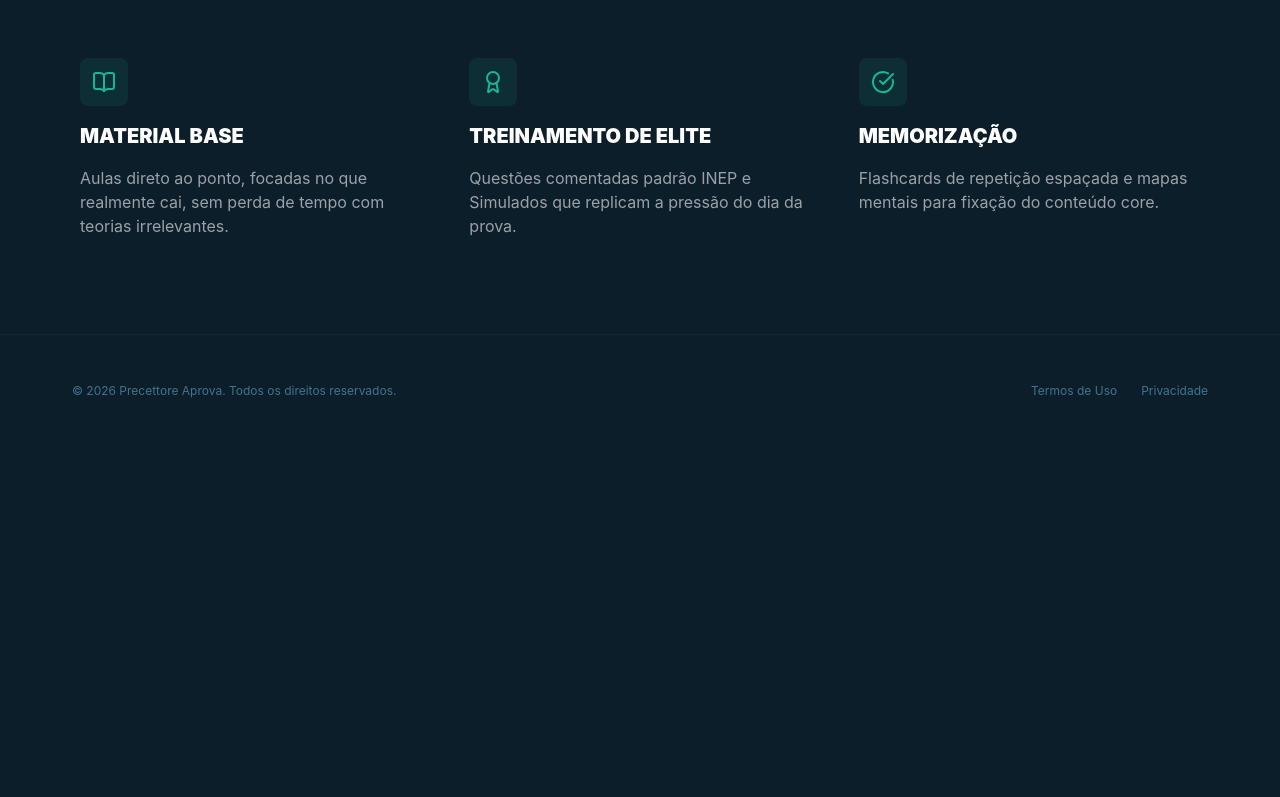
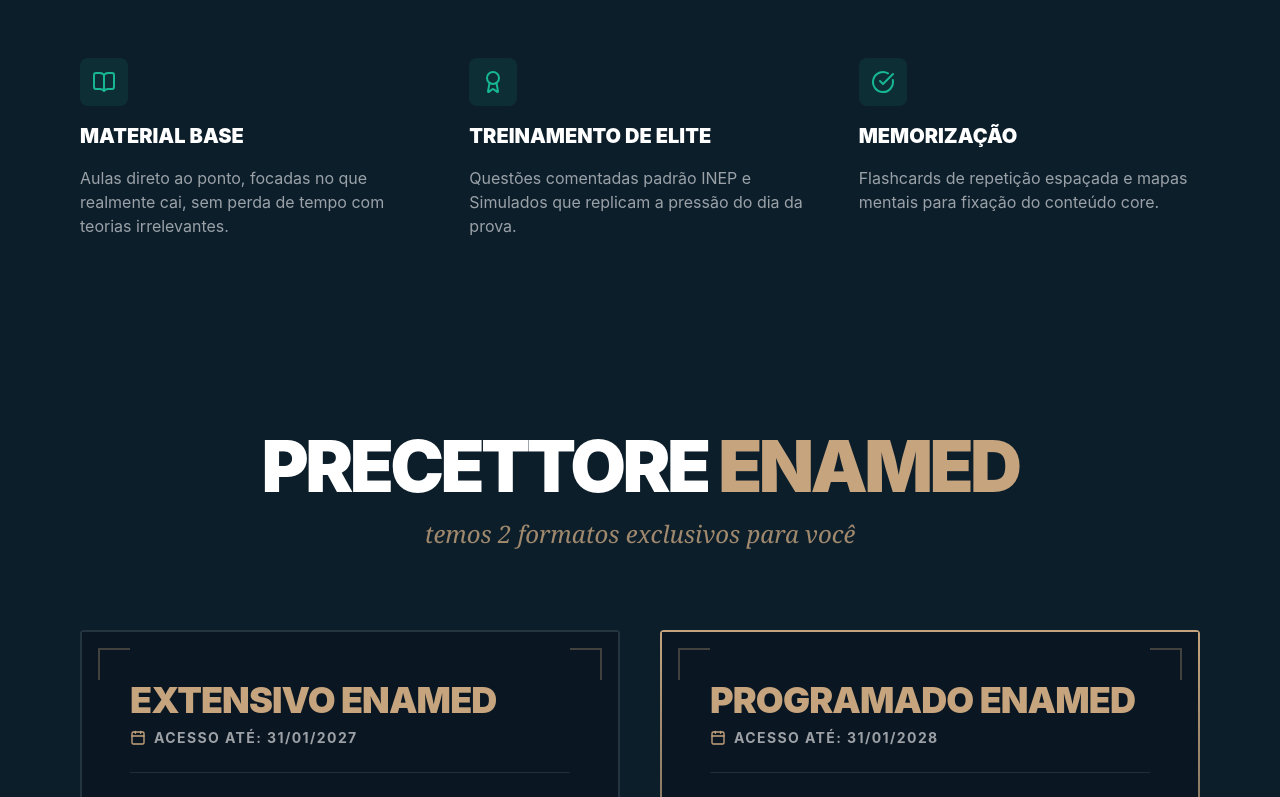
Before and after one commit to Gabriel-Souza-Tech/Precettore-Page, a React (Vite) app: page /trilha-dominio-inep in a window 1280 px wide. Shown: the part 2000-2797 px from the top of the page. Before the commit the page ends 2447 px from the top, so only its background shows below. Built offline with nearby package versions, Linux system fonts and the light colour scheme.

Commit message:
feat: refatorando seção do hero com imagem de autoridade e implementando planos de preço

```diff
--- a/package.json
+++ b/package.json
@@ -27,5 +27,8 @@
     "globals": "^17.5.0",
     "typescript": "^6.0.3",
     "vite": "^8.0.10"
-  }
+  },
+  "rewrites": [
+    { "source": "/(.*)", "destination": "/index.html" }
+  ]
 }
--- a/src/components/Header.tsx
+++ b/src/components/Header.tsx
@@ -62,13 +62,6 @@
               </div>
             </div>
           </div>
-
-          <a
-            href='#metodologia'
-            className='text-sm font-bold uppercase tracking-widest text-white hover:text-brand-primary transition-colors'
-          >
-            Metodologia
-          </a>
         </nav>
       </div>
     </header>
--- a/src/components/Hero.tsx
+++ b/src/components/Hero.tsx
@@ -1,16 +1,19 @@
 import React from 'react';
+import autoridadeRecorte from '../assets/autoridadeRecorte.webp';
+import { Link } from 'react-router-dom';
+import { ArrowRight } from 'lucide-react';
 
 const Hero: React.FC = () => {
   return (
-    <section className='relative pt-12 pb-20 lg:pt-24 lg:pb-32 overflow-hidden'>
+    <section className='relative pt-8 pb-20 lg:pt-16 lg:pb-32 overflow-hidden'>
       <div className='max-w-360 mx-auto px-4 md:px-10 lg:px-18'>
-        <div className='flex flex-col lg:flex-row items-center gap-12'>
+        <div className='flex flex-col lg:flex-row items-center lg:items-start gap-12'>
           {/* Lado Esquerdo: Textos e CTA */}
-          <div className='flex-1 text-center lg:text-left z-10'>
-            <span className='inline-block py-1 px-3 rounded-full bg-brand-primary/10 text-brand-primary text-xs font-bold uppercase tracking-wider mb-6'>
+          <div className='flex-1 text-center lg:text-left z-10 pt-20'>
+            <span className='inline-block py-2 px-4 rounded-full bg-brand-primary/10 text-brand-primary text-sm font-bold uppercase tracking-[0.2em] mb-10 border border-brand-primary/20'>
               Método Comprovado
             </span>
-            <h1 className='text-4xl md:text-6xl font-black text-white leading-tight mb-6'>
+            <h1 className='text-4xl md:text-6xl font-black text-white leading-tight  mb-6'>
               Domine a Medicina com a{' '}
               <span className='text-brand-primary'>Estratégia Certa</span>
             </h1>
@@ -20,39 +23,41 @@
               aprovação.
             </p>
             <div className='flex flex-col sm:flex-row items-center justify-center lg:justify-start gap-4'>
-              <button className='w-full sm:w-auto bg-brand-primary hover:bg-brand-primary/90 text-brand-dark px-8 py-4 rounded-xl font-extrabold text-lg transition-all shadow-lg shadow-brand-primary/20'>
-                Quero ser aprovado
-              </button>
-              <button className='w-full sm:w-auto border border-brand-secondary/30 hover:bg-white/5 text-white px-8 py-4 rounded-xl font-bold text-lg transition-all'>
-                Conhecer o método
-              </button>
+              <Link to='trilha-dominio-inep'>
+                <button className='group relative w-full sm:w-auto flex items-center justify-center gap-4 bg-brand-primary hover:bg-brand-primary/90 text-brand-dark px-12 py-5 rounded-2xl font-black text-xl transition-all shadow-2xl shadow-brand-primary/20 transform hover:-translate-y-1'>
+                  Conhecer o método
+                  <ArrowRight
+                    size={24}
+                    className='group-hover:translate-x-2 transition-transform'
+                  />
+                </button>
+              </Link>
             </div>
           </div>
 
-          {/* Lado Direito: Visual / Vídeo Mockup */}
-          <div className='flex-1 relative w-full max-w-xl lg:max-w-none'>
-            <div className='relative rounded-2xl overflow-hidden border border-white/10 shadow-2xl'>
-              {/* Espaço para o vídeo ou imagem principal */}
-              <div className='aspect-video bg-slate-800 flex items-center justify-center group cursor-pointer'>
-                <div className='w-20 h-20 bg-brand-primary rounded-full flex items-center justify-center pl-1 transition-transform group-hover:scale-110'>
-                  <svg
-                    className='w-8 h-8 text-brand-dark'
-                    fill='currentColor'
-                    viewBox='0 0 24 24'
-                  >
-                    <path d='M8 5v14l11-7z' />
-                  </svg>
-                </div>
-                <img
-                  src='https://images.unsplash.com/photo-1576091160550-2173dba999ef?auto=format&fit=crop&q=80'
-                  alt='Estudante de medicina'
-                  className='absolute inset-0 w-full h-full object-cover opacity-40 mix-blend-overlay'
-                />
+          {/* Lado Direito: Foto do Especialista com Glow */}
+          <div className='flex-1 relative flex justify-center items-end'>
+            <div className='absolute w-[100%] h-[80%] bg-brand-primary/20 rounded-full blur-[40px] animate-pulse bottom-10'></div>
+
+            <div className='relative z-10 w-full max-w-lg lg:max-w-xl'>
+              <img
+                src={autoridadeRecorte}
+                alt='Mentor Precettore'
+                className='w-full h-auto drop-shadow-[0_10px_10px_rgba(0,0,0,0.6)] transform hover:scale-[1.02] transition-transform duration-500
+                [mask-image:radial-gradient(ellipse_at_center,_black_50%,_transparent_100%)]
+                [-webkit-mask-image:radial-gradient(ellipse_at_center,_black_50%,_transparent_85%)]'
+              />
+
+              {/* Badge Flutuante de Autoridade */}
+              <div className='absolute bottom-32 -left-12 bg-brand-dark/90 backdrop-blur-md border border-white/10 p-5 rounded-2xl hidden xl:block shadow-2xl'>
+                <p className='text-brand-primary font-black text-sm uppercase tracking-widest'>
+                  Dr. Responsável
+                </p>
+                <p className='text-white/50 text-[10px] uppercase font-bold tracking-tighter'>
+                  Especialista em Aprovação Revalida
+                </p>
               </div>
             </div>
-
-            {/* Detalhe decorativo (Blur de fundo) */}
-            <div className='absolute -top-20 -right-20 w-64 h-64 bg-brand-primary/20 rounded-full blur-[120px] -z-10'></div>
           </div>
         </div>
       </div>
--- /dev/null
+++ b/src/components/PricingPlans.tsx
@@ -0,0 +1,120 @@
+import React from 'react';
+import { ShieldCheck, Calendar, CreditCard } from 'lucide-react';
+
+const PricingPlans: React.FC = () => {
+  const plans = [
+    {
+      name: 'Extensivo ENAMED',
+      date: '31/01/2027',
+      installments: '12x',
+      value: '491,58',
+      recurrent: '6 meses',
+      total: '5.898,90',
+      highlight: false,
+    },
+    {
+      name: 'Programado ENAMED',
+      date: '31/01/2028',
+      installments: '18x',
+      value: '499,94',
+      recurrent: '9 meses',
+      total: '8.998,90',
+      highlight: true,
+    },
+  ];
+
+  return (
+    <section id='planos' className='py-24 bg-brand-dark overflow-hidden'>
+      <div className='max-w-360 mx-auto px-6 md:px-12 lg:px-20'>
+        {/* Cabeçalho da Seção */}
+        <div className='text-center mb-20'>
+          <h2 className='text-white text-5xl md:text-7xl font-black tracking-tighter uppercase mb-4'>
+            Precettore <span className='text-[#C5A47E]'>ENAMED</span>
+          </h2>
+          <p className='font-serif italic text-[#C5A47E] text-xl md:text-2xl opacity-80'>
+            temos 2 formatos exclusivos para você
+          </p>
+        </div>
+
+        {/* Grid de Planos */}
+        <div className='grid lg:grid-cols-2 gap-10 max-w-6xl mx-auto'>
+          {plans.map((plan, index) => (
+            <div
+              key={index}
+              className={`relative group p-[2px] rounded-sm transition-all duration-500 ${
+                plan.highlight
+                  ? 'bg-gradient-to-b from-[#C5A47E] to-transparent'
+                  : 'bg-white/10'
+              }`}
+            >
+              {/* O Card Interno */}
+              <div className='bg-[#0A1622] p-10 md:p-12 h-full flex flex-col relative overflow-hidden'>
+                {/* Ícone de fundo (Marca d'água médica) */}
+                <ShieldCheck className='absolute -right-10 -bottom-10 w-64 h-64 text-white/5 -rotate-12 pointer-events-none' />
+
+                {/* Cantoneiras Decorativas (Estilo ENAMED) */}
+                <div className='absolute top-4 left-4 w-8 h-8 border-t-2 border-l-2 border-[#C5A47E]/30'></div>
+                <div className='absolute top-4 right-4 w-8 h-8 border-t-2 border-r-2 border-[#C5A47E]/30'></div>
+                <div className='absolute bottom-4 left-4 w-8 h-8 border-b-2 border-l-2 border-[#C5A47E]/30'></div>
+                <div className='absolute bottom-4 right-4 w-8 h-8 border-b-2 border-r-2 border-[#C5A47E]/30'></div>
+
+                {/* Título e Acesso */}
+                <div className='mb-10 relative z-10'>
+                  <h3 className='text-[#C5A47E] text-3xl md:text-4xl font-black uppercase tracking-tight mb-2'>
+                    {plan.name}
+                  </h3>
+                  <div className='flex items-center gap-2 text-white/60 font-bold tracking-widest text-sm border-b border-white/10 pb-6'>
+                    <Calendar size={16} className='text-[#C5A47E]' />
+                    ACESSO ATÉ: {plan.date}
+                  </div>
+                </div>
+
+                {/* Preços */}
+                <div className='mb-12 relative z-10'>
+                  <p className='text-white/80 text-sm uppercase font-bold tracking-widest mb-2 flex items-center gap-2'>
+                    <CreditCard size={14} className='text-[#C5A47E]' />
+                    Por até {plan.installments} no cartão
+                  </p>
+                  <div className='flex items-baseline gap-2 mb-4'>
+                    <span className='text-[#C5A47E] text-3xl font-black'>
+                      R$
+                    </span>
+                    <span className='text-[#C5A47E] text-7xl md:text-8xl font-black tracking-tighter'>
+                      {plan.value}
+                    </span>
+                  </div>
+                  <div className='space-y-1'>
+                    <p className='text-white/60 text-sm italic'>
+                      ou pagamento recorrente até {plan.recurrent}
+                    </p>
+                    <p className='text-white/40 text-xs font-bold'>
+                      ou R$ {plan.total} à vista
+                    </p>
+                  </div>
+                </div>
+
+                {/* Botão de Ação */}
+                <button
+                  className={`mt-auto w-full py-5 rounded-sm font-black uppercase tracking-[0.2em] transition-all relative z-10 ${
+                    plan.highlight
+                      ? 'bg-[#C5A47E] text-brand-dark hover:bg-[#DBC1A0]'
+                      : 'border-2 border-[#C5A47E] text-[#C5A47E] hover:bg-[#C5A47E]/10'
+                  }`}
+                >
+                  Quero este plano
+                </button>
+              </div>
+            </div>
+          ))}
+        </div>
+
+        {/* Nota de rodapé sutil */}
+        <p className='text-center text-white/20 text-xs mt-16 uppercase tracking-[0.4em]'>
+          Sistema de Aprovação Precettore • Metodologia Registrada
+        </p>
+      </div>
+    </section>
+  );
+};
+
+export default PricingPlans;
--- a/src/pages/TrilhaPage.tsx
+++ b/src/pages/TrilhaPage.tsx
@@ -1,8 +1,9 @@
 import React, { useEffect } from 'react';
 import Header from '../components/Header';
 import Footer from '../components/Footer';
-import CourseCurriculum from '../components/CourseCurriculum'; // Reutilizaremos o componente detalhado
-import { Award, BookOpen, CheckCircle } from 'lucide-react';
+import CourseCurriculum from '../components/CourseCurriculum';
+import PricingPlans from '../components/PricingPlans';
+import { Award, BookOpen, CheckCircle, ArrowRight } from 'lucide-react';
 
 const TrilhaPage: React.FC = () => {
   useEffect(() => {
@@ -36,10 +37,10 @@
           </div>
         </section>
 
-        {/* COMPONENTE DE CURRÍCULO (Aquele que detalhamos com Módulos e Especialidades) */}
+        {/* COMPONENTE DE CURRÍCULO */}
         <CourseCurriculum />
 
-        {/* SEÇÃO DE ENTREGA (O QUE O ALUNO RECEBE) */}
+        {/* SEÇÃO DE ENTREGA */}
         <section className='py-24 border-t border-white/5'>
           <div className='max-w-[1440px] mx-auto px-6 md:px-12 lg:px-20'>
             <div className='grid md:grid-cols-3 gap-12'>
@@ -82,6 +83,11 @@
             </div>
           </div>
         </section>
+
+        {/* FECHAMENTO DE CONVERSÃO */}
+        <div id='planos'>
+          <PricingPlans />
+        </div>
       </main>
 
       <Footer />
```
Also changed, not shown: src/assets/autoridadeRecorte.webp (added).
